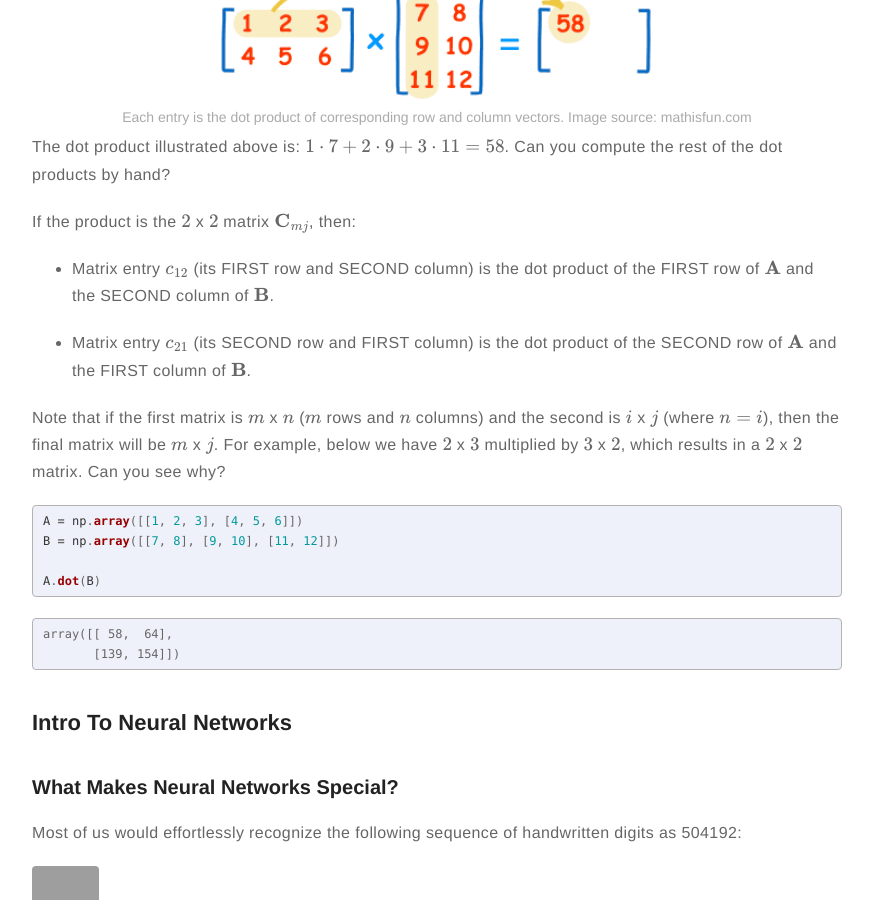
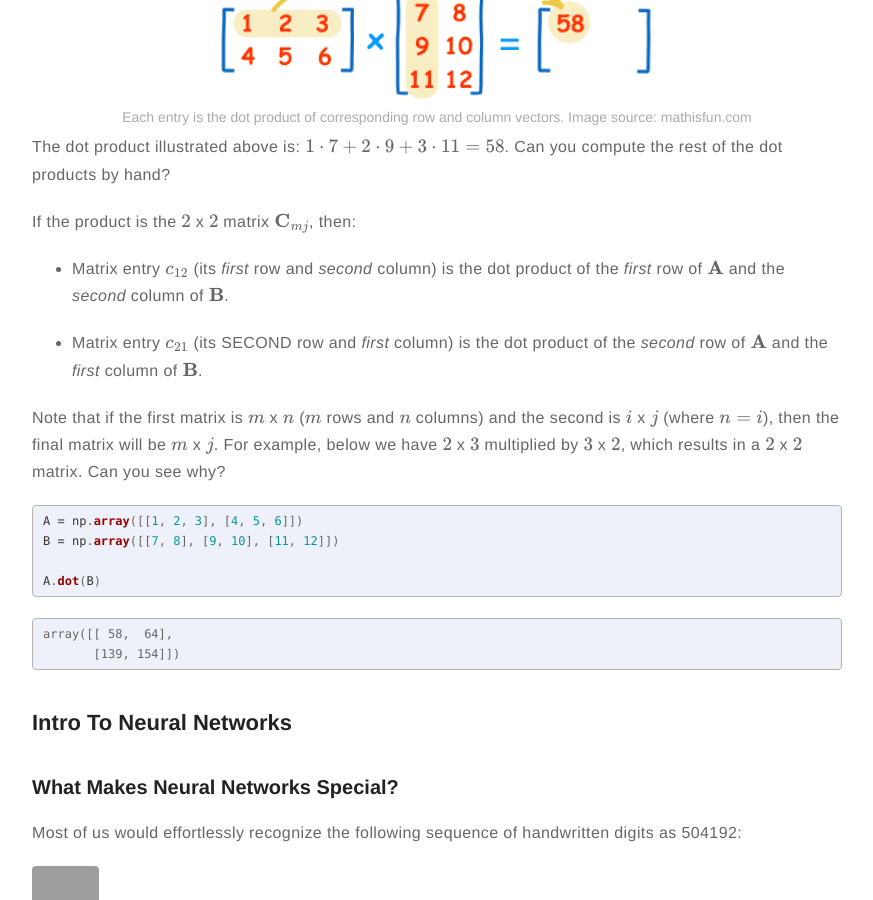
Before and after one commit to meccaLeccaHi/meccaLeccaHi.github.io, a Jekyll site: the page built from _posts/2018-10-30-neural_nets-tensorflow.md, in a window 1280 px wide and 900 px high, scrolled down 2679 px. Shown: the whole window, without its empty margins (203-1076 px from the left). Built offline with Jekyll 4.4.1, drawn with Linux system fonts in a browser that asks for light colours; formulas are drawn with MathJax 3; comment, search, counter and statistics services are not loaded; grey boxes are pictures that could not be loaded.

Commit message:
adding text

```diff
--- a/_posts/2018-10-30-neural_nets-tensorflow.md
+++ b/_posts/2018-10-30-neural_nets-tensorflow.md
@@ -127,9 +127,9 @@ Can you compute the rest of the dot products by hand?
 
 If the product is the $2$ x $2$ matrix $\mathbf{C}_{mj}$, then:
 
-+ Matrix entry $c_{12}$ (its FIRST row and SECOND column) is the dot product of the FIRST row of $\mathbf{A}$ and the SECOND column of $\mathbf{B}$.
++ Matrix entry $c_{12}$ (its *first* row and *second* column) is the dot product of the *first* row of $\mathbf{A}$ and the *second* column of $\mathbf{B}$.
 
-+ Matrix entry $c_{21}$ (its SECOND row and FIRST column) is the dot product of the SECOND row of $\mathbf{A}$ and the FIRST column of $\mathbf{B}$.
++ Matrix entry $c_{21}$ (its SECOND row and *first* column) is the dot product of the *second* row of $\mathbf{A}$ and the *first* column of $\mathbf{B}$.
 
 Note that if the first matrix is $m$ x $n$ ($m$ rows and $n$ columns) and the second is  $i$ x $j$ (where $n = i$), then the final matrix will be $m$ x $j$. For example, below we have $2$ x $3$ multiplied by $3$ x $2$, which results in a $2$ x $2$ matrix. Can you see why?
 
@@ -146,7 +146,6 @@ A.dot(B)
 
 
 <a id='intro'></a>
-
 ## Intro To Neural Networks
 
 <a id="nn-special"></a>
```
